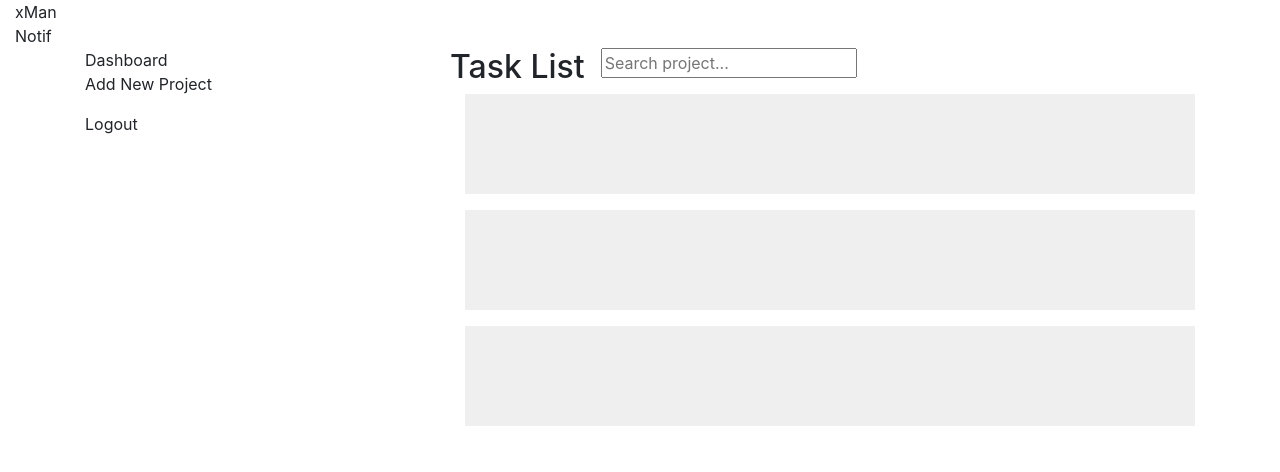
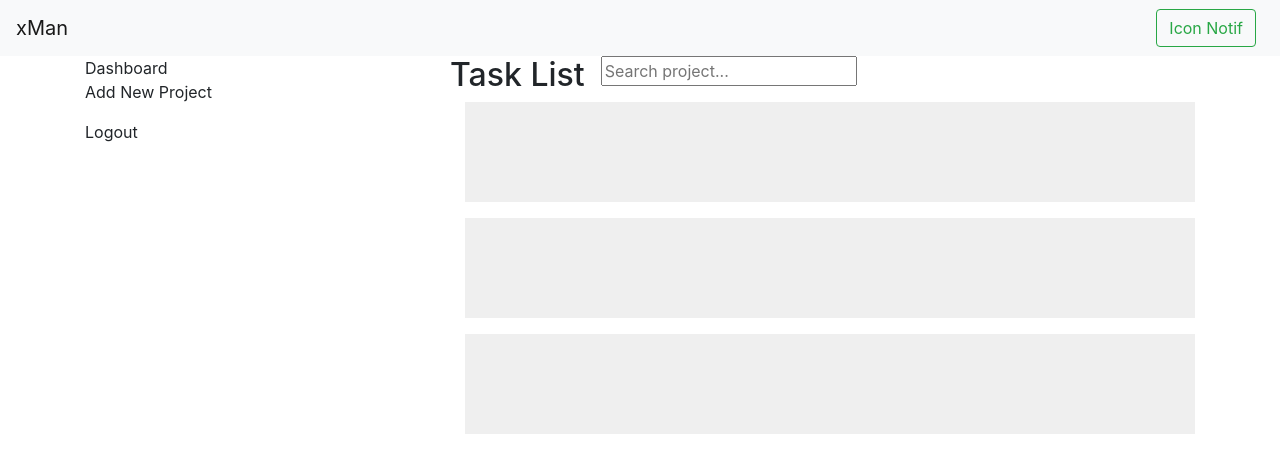
Before and after one commit to task-management-xapiens-batch-2/front-end-big-case, a React (Create React App) app: page /dashboard in a window 1280 px wide. Shown: the top 472 px of the page. Built offline with nearby package versions, Linux system fonts and the light colour scheme.

Commit message:
Navbar component fix

```diff
--- a/src/components/Navbar.component.jsx
+++ b/src/components/Navbar.component.jsx
@@ -1,15 +1,25 @@
 import React from "react";
+import {
+  Navbar,
+  Nav,
+  NavDropdown,
+  Form,
+  FormControl,
+  Button,
+} from "react-bootstrap";
 
 const NavigationBar = () => {
   return (
-    <div>
-      <div className="container-fluid">
-        <div className="flex">
-          <div>xMan</div>
-          <div>Notif</div>
-        </div>
-      </div>
-    </div>
+    <Navbar bg="light" expand="lg">
+      <Navbar.Brand href="#home">xMan</Navbar.Brand>
+      <Navbar.Toggle aria-controls="basic-navbar-nav" />
+      <Navbar.Collapse id="basic-navbar-nav">
+        <Nav className="mr-auto" />
+        <Button className="mr-sm-2" variant="outline-success">
+          Icon Notif
+        </Button>
+      </Navbar.Collapse>
+    </Navbar>
   );
 };
 
```
